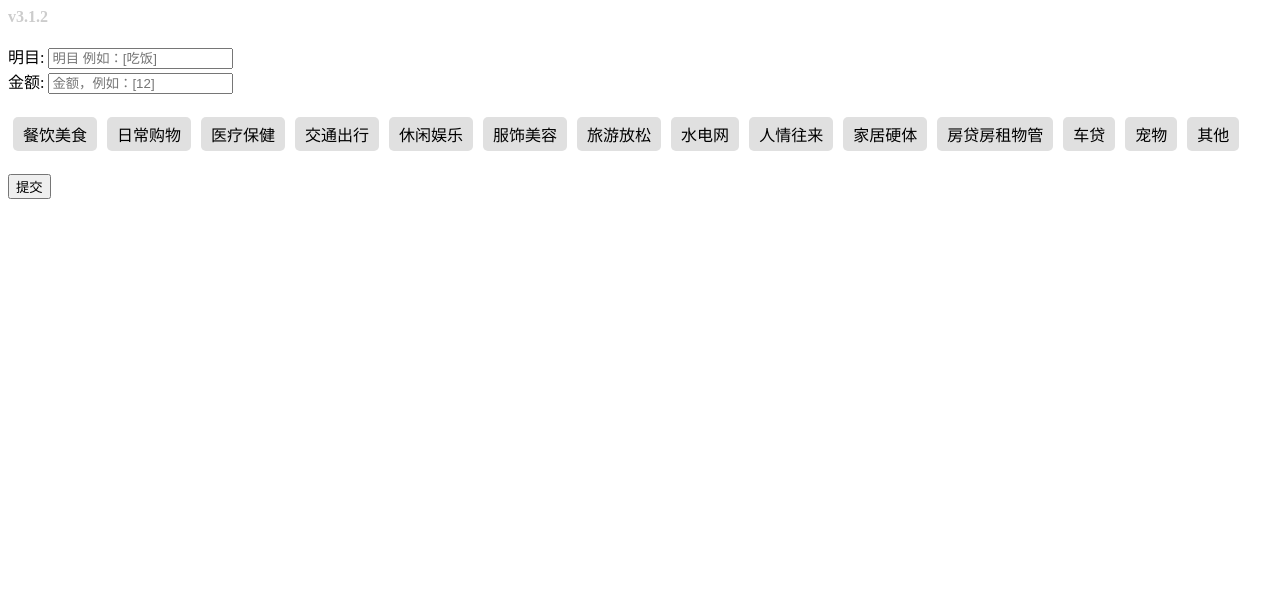
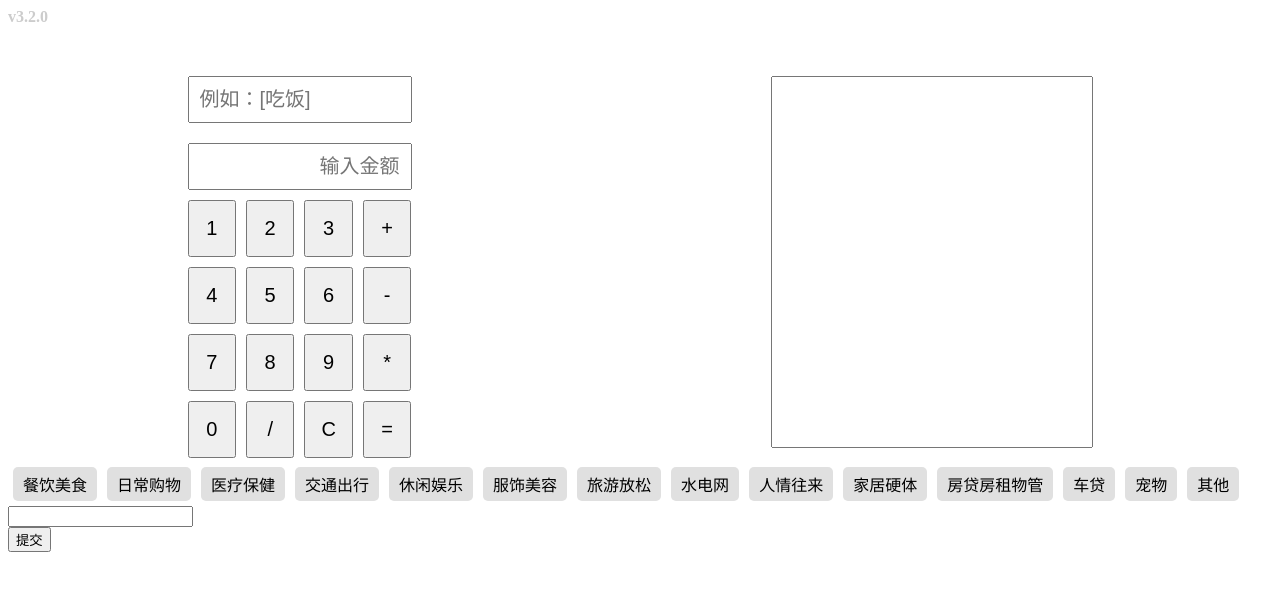
Before and after one commit to mike-sam/mike-sam, a plain HTML site: page accounting/record-expenses.html in a window 1280 px wide. Drawn offline with Linux system fonts and the light colour scheme.

Commit message:
add keypad, remark, geolocation

```diff
--- a/accounting/record-expenses.html
+++ b/accounting/record-expenses.html
@@ -17,20 +17,89 @@
             background-color: #ff4081;
             color: white;
         }
+        #calculator {
+            display: grid;
+            place-items: baseline;
+            margin-top: 10px;
+        }
+        #keypad {
+            display: grid;
+            grid-template-columns: repeat(4, 1fr);
+            gap: 10px;
+        }
+        .calc-key {
+            padding: 15px;
+            font-size: 20px;
+            cursor: pointer;
+        }
+        #content-input, #content-amount, #content-remark {
+            font-size: 20px;
+            padding: 10px;
+            margin-bottom: 10px;
+            width: 200px;
+        }
+        #content-amount {
+            text-align: right;
+        }
+        #content-remark {
+            width: 300px;
+            height: 350px;
+            resize: none;
+        }
+
+        #container {
+            display: flex;
+            justify-content: space-around;
+            padding-top: 50px;
+            flex-wrap: wrap;
+        }
+
+        #container-bottom {
+            flex-basis: 100%;
+        }
     </style>
 </head>
 <body>
-    <b style="color:#ccc;">v3.1.2</b>
-    <br><br>
-    <label for="content-input">明目:</label>
-    <input type="text" id="content-input" placeholder="明目 例如：[吃饭]">
-    <br>
-    <label for="content-number">金额:</label>
-	<input type="number" id="content-number" placeholder="金额，例如：[12]">
-    <br><br>
-    <div id="tag-container">
+    <b style="color:#ccc;">v3.2.0</b>
+
+    <div id="container">
+        <div id="container-left">
+            <!--<label for="content-input">明目:</label>-->
+            <input type="text" id="content-input" placeholder="例如：[吃饭]">
+            <br>
+            <!--<label for="content-amount">金额:</label>-->
+            <div id="calculator">
+                <input type="text" id="content-amount" placeholder="输入金额" readonly>
+                <div id="keypad">
+                    <button class="calc-key">1</button>
+                    <button class="calc-key">2</button>
+                    <button class="calc-key">3</button>
+                    <button class="calc-key">+</button>
+                    <button class="calc-key">4</button>
+                    <button class="calc-key">5</button>
+                    <button class="calc-key">6</button>
+                    <button class="calc-key">-</button>
+                    <button class="calc-key">7</button>
+                    <button class="calc-key">8</button>
+                    <button class="calc-key">9</button>
+                    <button class="calc-key">*</button>
+                    <button class="calc-key">0</button>
+                    <button class="calc-key">/</button>
+                    <button class="calc-key">C</button>
+                    <button class="calc-key">=</button>
+                </div>
+            </div>
+        </div>
+        <div id="container-right">
+            <textarea id="content-remark"></textarea>
+        </div>
+
+        <div id="container-bottom">
+            <div id="tag-container">
+            </div>
+            <input type="text" id="content-location">
+        </div>
     </div>
-    <br>
     <button id="submit-btn" class="submit-btn disabled" onclick="submitData()">提交</button>
     <p id="o"></p>
     <p id="record"></p>
@@ -54,6 +123,15 @@
             });
         }
 
+        if (navigator.geolocation) {
+            navigator.geolocation.getCurrentPosition(function(position) {
+                const latitude = position.coords.latitude;
+                const longitude = position.coords.longitude;
+                document.getElementById("content-location").value = `Latitude: ${latitude}, Longitude: ${longitude}`;
+            });
+        } else {
+            document.getElementById("content-location").value = "Geolocation is not supported by this browser.";
+        }
 
         function selectTag(tagName) {
             selectedTag = tagName;
@@ -75,7 +153,7 @@
 
         function submitData() {
             const title = document.getElementById("content-input").value;
-            const amount = document.getElementById("content-number").value;
+            const amount = document.getElementById("content-amount").value;
             // const contentInput = document.getElementById("content-input").value;
             // const [title, amount] = contentInput.split(" ");
             let submitted_value = title+' '+amount+' '+selectedTag;
@@ -85,7 +163,7 @@
             document.getElementById("o").innerHTML = '<a href="'+shortcutUrl+'">'+shortcutUrl+'</a>';
             document.getElementById("record").appendChild('<b>'+submitted_value+'</b><br/>');
             document.getElementById("content-input").value = '';
-            document.getElementById("content-number").value = 0;
+            document.getElementById("content-amount").value = 0;
             selectedTag = null;
             selectTag('');
 
@@ -129,12 +207,25 @@
                 // 阻止默认行为（防止换行）
                 event.preventDefault();
                 // 将焦点移动到下一个输入框
-                document.getElementById("content-number").focus();
+                document.getElementById("content-amount").focus();
             }
-
-
-
         }
+        document.querySelectorAll('.calc-key').forEach(button => {
+            button.addEventListener('click', function() {
+                const inputField = document.getElementById('content-amount');
+                if (this.textContent === 'C') {
+                    inputField.value = '';
+                } else if (this.textContent === '=') {
+                    try {
+                        inputField.value = eval(inputField.value);
+                    } catch (e) {
+                        inputField.value = 'Error';
+                    }
+                } else {
+                    inputField.value += this.textContent;
+                }
+            });
+        });
 
         window.onload = fetchDataAndExtractTags;
 
```
